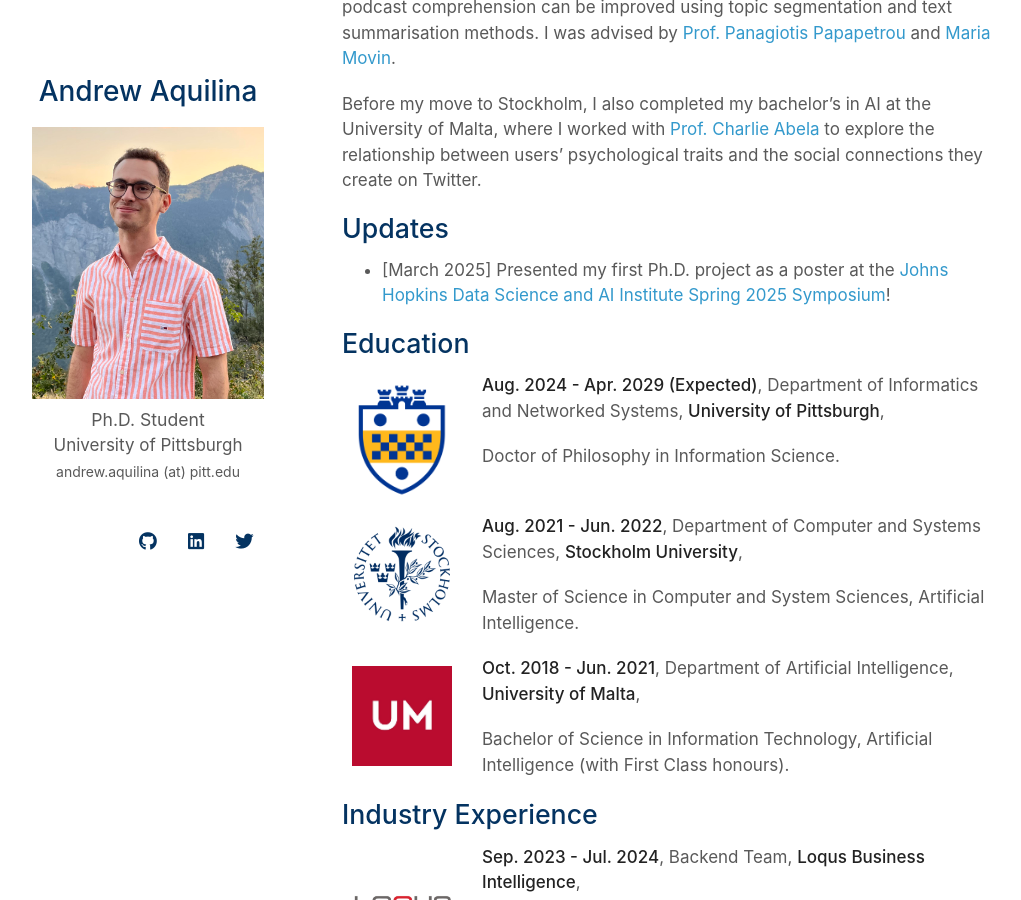
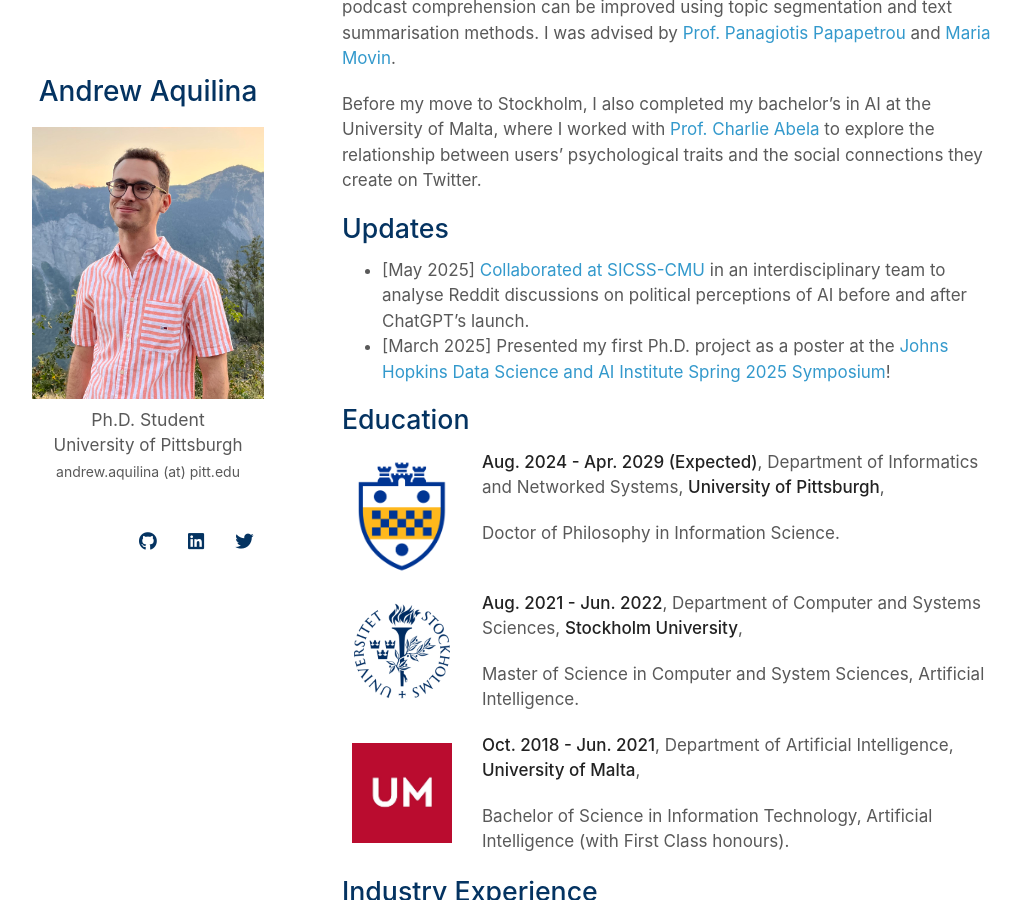
Before and after one commit to andaqu/andaqu.github.io, a Jekyll site: the page built from index.md, in a window 1280 px wide and 900 px high, scrolled down 376 px. Shown: the whole window, without its empty margins (128-1149 px from the left). Built offline with Jekyll 4.4.1, drawn with Linux system fonts in a browser that asks for light colours; nearby versions of some CDN libraries; a style sheet for code colours, icons or effects is not loaded.

Commit message:
Update index.md

```diff
--- a/index.md
+++ b/index.md
@@ -12,6 +12,7 @@
 
 ## Updates
 
+* [May 2025] [Collaborated at SICSS-CMU](https://sicss.io/2025/cmu/people#:~:text=less%20impactful%20efforts.-,Andrew%20Aquilina,-Andrew%20Aquilina%20is) in an interdisciplinary team to analyse Reddit discussions on political perceptions of AI before and after ChatGPT's launch.
 * [March 2025] Presented my first Ph.D. project as a poster at the [Johns Hopkins Data Science and AI Institute Spring 2025 Symposium](https://ai.jhu.edu/event/spring-2025-symposium/)!
 
 ## Education
```
